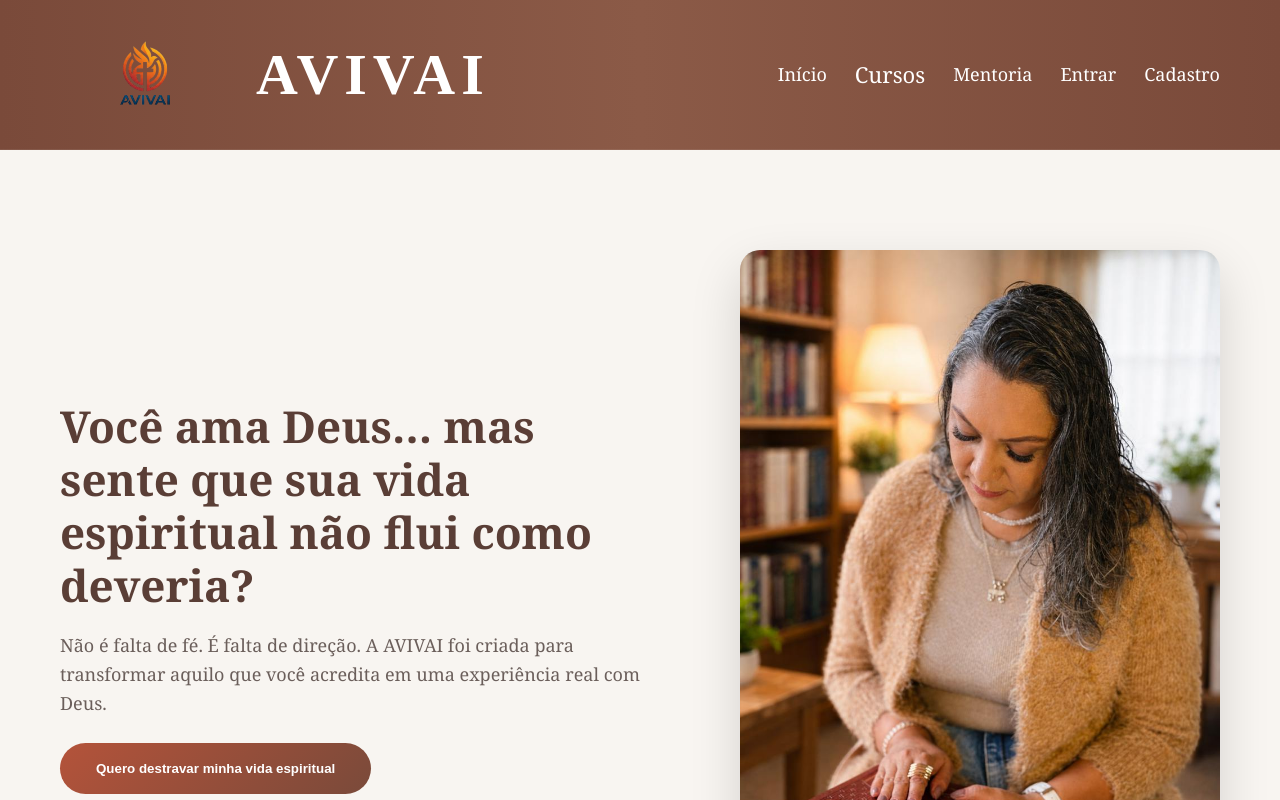
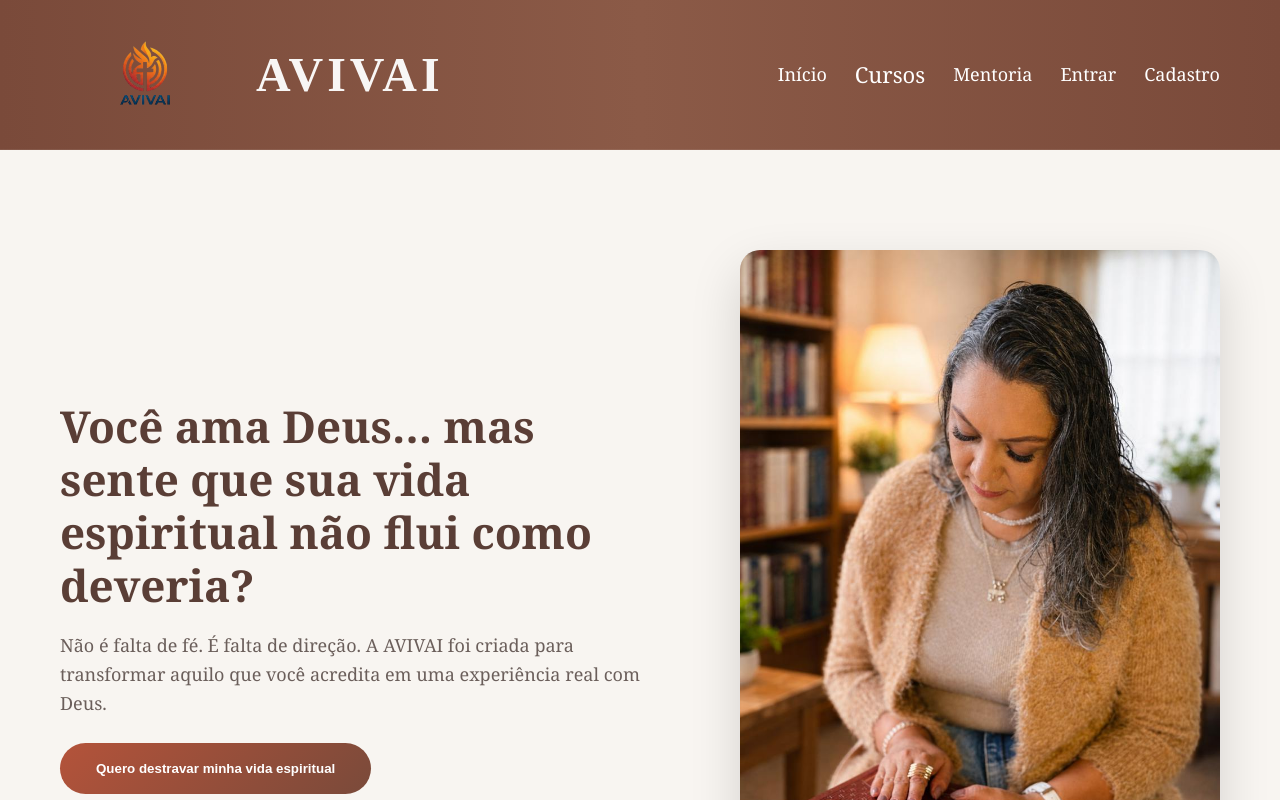
Before and after one commit to Mayra727/avivai-frontend, a React app: page / in a window 1280 px wide. Shown: the top 800 px of the page. Built offline with nearby package versions, Linux system fonts and the light colour scheme; the HTML template or start-up script is replaced by a standard one.

Commit message:
style: refine Avivai branding typography

```diff
--- a/src/components/Header.css
+++ b/src/components/Header.css
@@ -57,17 +57,19 @@
 
 .logo-text{
 
-  font-size:58px;
+  font-size:48px;
 
-  font-weight:700;
+  font-weight:600;
 
   color:white;
 
-  letter-spacing:6px;
+  letter-spacing:4px;
 
   font-family:serif;
 
   white-space:nowrap;
+
+  opacity:0.95;
 
 }
 
```
